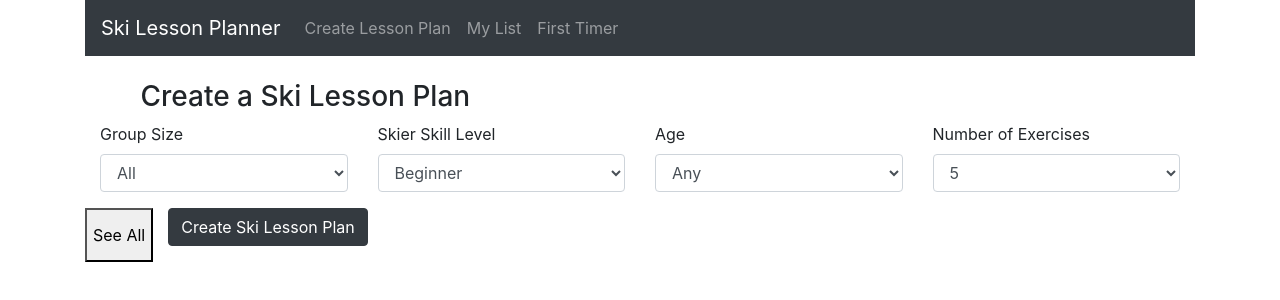
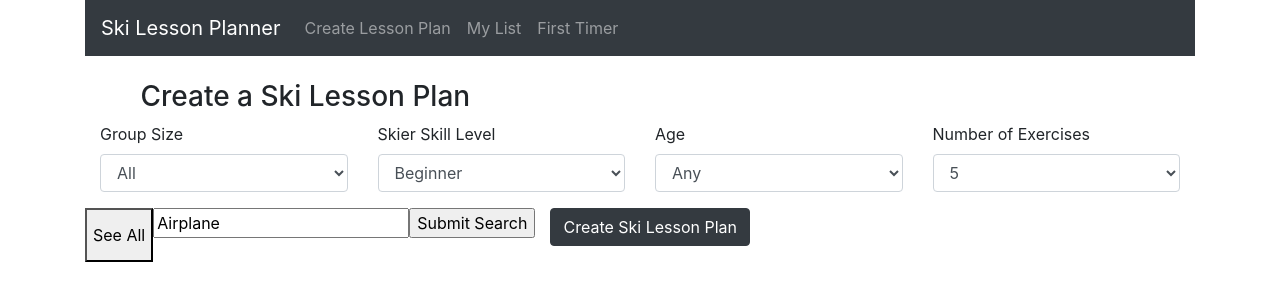
Before and after one commit to liannedls/ski_app, a React (Create React App) app in the folder client/: page / in a window 1280 px wide. Shown: the top 300 px of the page. Built offline with nearby package versions, Linux system fonts and the light colour scheme.

Commit message:
search field

```diff
--- a/client/src/components/create-exercise.component.js
+++ b/client/src/components/create-exercise.component.js
@@ -16,7 +16,7 @@ export default class CreateExercise extends Component {
     this.onChangeExercisenum = this.onChangeExercisenum.bind(this);
     this.onSubmit = this.onSubmit.bind(this);
     this.loadAll = this.loadAll.bind(this);
-
+    this.loadSearch = this.loadSearch.bind(this);
     this.state = {
       groups: ['Group', 'All'],
       skills: ['Beginner', 'Intermediate', 'Advanced', 'First Timer'],
@@ -28,7 +28,8 @@ export default class CreateExercise extends Component {
       group: "All",
       skill: "Beginner",
       age: "Any",
-      num: 5
+      num: 5,
+      textVal: "Airplane"
     }
 
   }
@@ -77,7 +78,7 @@ export default class CreateExercise extends Component {
   loadAll(e) {
     e.preventDefault();
 
-    //axios.get('https://frozen-stream-11960.herokuapp.com/exercises/',{params : {group:this.state.group, age:this.state.age, skill:this.state.skill, num:this.state.num}})
+    //axios.get('https://frozen-stream-11960.herokuapp.com/exercises/all')
     axios.get('http://localhost:5000/exercises/all')
       .then(response => {
         console.log(response.data)
@@ -89,6 +90,22 @@ export default class CreateExercise extends Component {
       this.setState({loadExercises:true})
       //this.forceUpdate(e);
   }
+  loadSearch(e) {
+    e.preventDefault();
+
+    //axios.get('https://frozen-stream-11960.herokuapp.com/exercises/search')
+    axios.get('http://localhost:5000/exercises/search', {params : {text:this.state.textVal}})
+      .then(response => {
+        console.log(response.data)
+        this.setState({ exercises: response.data })
+      })
+      .catch((error) => {
+        console.log(error);
+      })
+      this.setState({loadExercises:true})
+      //this.forceUpdate(e);
+  }
+
 
   render() {
     const loadExercises= this.state.loadExercises;
@@ -177,6 +194,12 @@ export default class CreateExercise extends Component {
         <button onClick={this.loadAll}>
           See All
         </button>
+        <form onClick={this.loadSearch}>
+        <label>
+          <input type="text"  value={this.state.textVal} />
+        </label>
+        <input type="submit" value="Submit Search" />
+      </form>
           <Col className = "justify-content-center">
         <div className="form-group ">
           <input type="submit" value="Create Ski Lesson Plan" className="btn btn-dark" />
```
